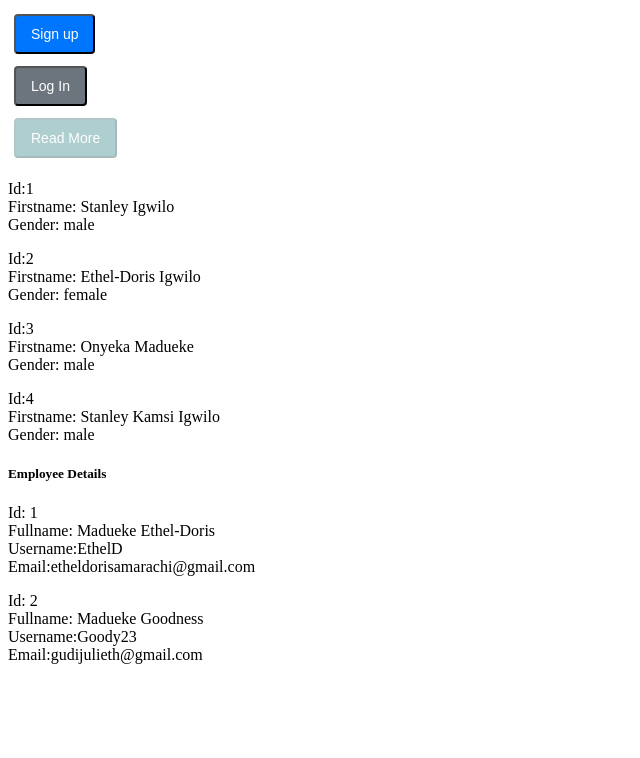
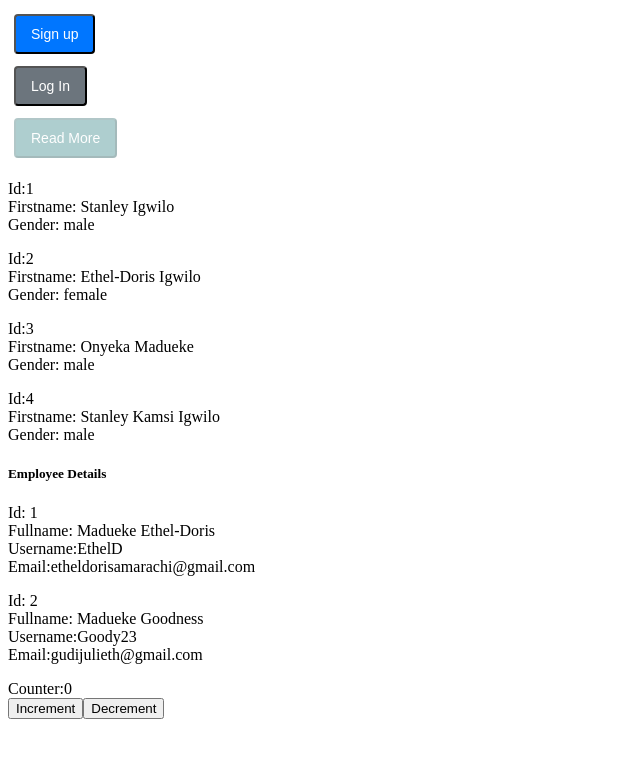
Before and after one commit to Amarachi-Codes/react-typescript, a React (Vite) app: page / in a window 1280 px wide. Shown: the top 758 px of the page, without its empty margins (0-640 px from the left). Built offline with nearby package versions, Linux system fonts and the light colour scheme.

Commit message:
added counter

```diff
--- a/src/App.tsx
+++ b/src/App.tsx
@@ -4,8 +4,11 @@ import './App.css'
 import { GENDER } from './constants/gender'
 import ButtonComp from './props/ButtonComp'
 import Employee from './props/Employee'
+import Mycounter from './props/Mycounter'
 import Myheading from './props/Myheading'
 import Student from './props/Student'
+
+
 
 
 
@@ -31,7 +34,7 @@ function App() {
        <Myheading/>
        <Employee id={1} fullname='Madueke Ethel-Doris' username='EthelD' email='etheldorisamarachi@gmail.com'/>
        <Employee id={2} fullname='Madueke Goodness' username='Goody23' email='gudijulieth@gmail.com'/>
-
+       <Mycounter/>
     </>
   )
 }
--- /dev/null
+++ b/src/props/Mycounter.tsx
@@ -0,0 +1,21 @@
+import { useState } from "react"
+
+
+const Mycounter = () => {
+    const [count, setCount] = useState(0)
+    const handleIncrement=()=>{
+        setCount(count +1)
+    }
+    const handleDecrement=()=>{
+        setCount(count -1)
+    }
+  return (
+    <>
+    <div>Counter:{count}</div>
+    <button onClick={handleIncrement}>Increment</button>
+    <button onClick={handleDecrement}>Decrement</button>
+    </>
+  )
+}
+
+export default Mycounter
```
